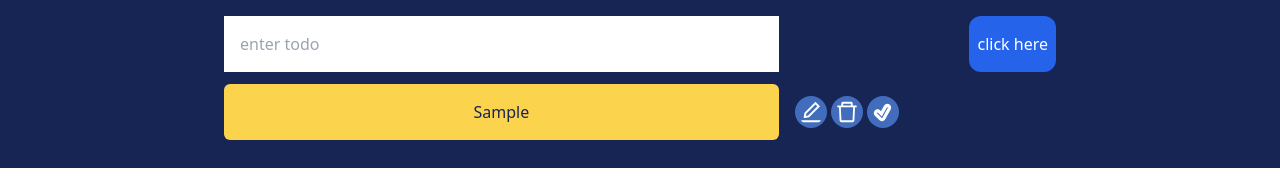
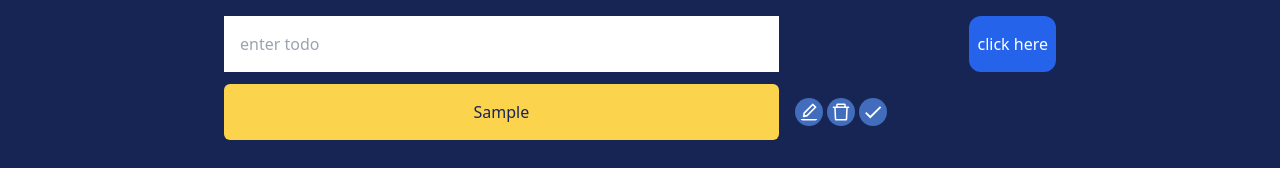
Before and after one commit to Hemanthnb/TypeScript_React, a React (Create React App) app in the folder typescript-react/: page / in a window 1280 px wide. Both pictures are taken after typing "Sample" into the empty fields and a click on the button "click here". Shown: the top 186 px of the page. Built offline with nearby package versions, Linux system fonts and the light colour scheme.

Commit message:
Removed icons SVG -- used react-icon library rom icons

```diff
--- a/typescript-react/package.json
+++ b/typescript-react/package.json
@@ -12,6 +12,7 @@
     "@types/react-dom": "^18.3.0",
     "react": "^18.3.1",
     "react-dom": "^18.3.1",
+    "react-icons": "^5.2.1",
     "react-scripts": "5.0.1",
     "typescript": "^4.9.5",
     "uuid": "^9.0.1",
--- a/typescript-react/src/App.tsx
+++ b/typescript-react/src/App.tsx
@@ -9,12 +9,14 @@ import EditModule from "./Components/EditTodo/EditTodoList";
 import {
   todoItem,
   todoItemConfig,
-} from "./Components/shared/interfaces/interfaces";
+} from "./shared/interfaces/interfaces";
 
 export interface todoObj extends todoItem, todoItemConfig {}
 
 function App(): JSX.Element {
+  //done
   const [todoList, setTodoList] = useState<todoObj[]>([]);
+
   const [todo, setTodo] = useState<string>("");
   const [editModuleVisible, setEditModuleVisible] = useState<boolean>(false);
   const [editModuleTodo, setEditModuleTodo] = useState<string | null>(null);
--- a/typescript-react/src/Components/ReactIcons/DeleteIcon.tsx
+++ b/typescript-react/src/Components/ReactIcons/DeleteIcon.tsx
@@ -1,26 +1,29 @@
 import React from "react";
 import './ReactIcons.css'
-import { todoItem } from "../shared/interfaces/interfaces";
-
+import { todoItem } from '../../shared/interfaces/interfaces';
+import {AiOutlineDelete} from  'react-icons/ai'
 interface todoLists{
   todoItem:todoItem,
   deleteTodo:(todoId:string)=>void
 }
 
 const DeleteIcon:React.FC<todoLists>=({todoItem,deleteTodo}):JSX.Element=>{
-  return (
-        <svg
-          stroke="currentColor"
-          fill="currentColor"
-          viewBox="0 0 1024 1024"
-          height="2em"
-          width="2em"
-          xmlns="http://www.w3.org/2000/svg"
-          className="icon"
-          onClick={()=>deleteTodo(todoItem.id)}
-        >
-          <path d="M360 184h-8c4.4 0 8-3.6 8-8v8h304v-8c0 4.4 3.6 8 8 8h-8v72h72v-80c0-35.3-28.7-64-64-64H352c-35.3 0-64 28.7-64 64v80h72v-72zm504 72H160c-17.7 0-32 14.3-32 32v32c0 4.4 3.6 8 8 8h60.4l24.7 523c1.6 34.1 29.8 61 63.9 61h454c34.2 0 62.3-26.8 63.9-61l24.7-523H888c4.4 0 8-3.6 8-8v-32c0-17.7-14.3-32-32-32zM731.3 840H292.7l-24.2-512h487l-24.2 512z"></path>
-        </svg>
-      );
+  // return (
+  //       <svg
+  //         stroke="currentColor"
+  //         fill="currentColor"
+  //         viewBox="0 0 1024 1024"
+  //         height="2em"
+  //         width="2em"
+  //         xmlns="http://www.w3.org/2000/svg"
+  //         className="icon"
+  //         onClick={()=>deleteTodo(todoItem.id)}
+  //       >
+  //         <path d="M360 184h-8c4.4 0 8-3.6 8-8v8h304v-8c0 4.4 3.6 8 8 8h-8v72h72v-80c0-35.3-28.7-64-64-64H352c-35.3 0-64 28.7-64 64v80h72v-72zm504 72H160c-17.7 0-32 14.3-32 32v32c0 4.4 3.6 8 8 8h60.4l24.7 523c1.6 34.1 29.8 61 63.9 61h454c34.2 0 62.3-26.8 63.9-61l24.7-523H888c4.4 0 8-3.6 8-8v-32c0-17.7-14.3-32-32-32zM731.3 840H292.7l-24.2-512h487l-24.2 512z"></path>
+  //       </svg>
+  //     );
+    return(
+      <AiOutlineDelete onClick={()=>deleteTodo(todoItem.id)} className="icon" />
+    )
 }
 export default DeleteIcon
--- a/typescript-react/src/Components/ReactIcons/DoneIcon.tsx
+++ b/typescript-react/src/Components/ReactIcons/DoneIcon.tsx
@@ -1,6 +1,6 @@
 import React from "react";
-import { todoItem, todoItemConfig} from "../shared/interfaces/interfaces";
-
+import { todoItem, todoItemConfig} from "../../shared/interfaces/interfaces";
+import {MdDone} from 'react-icons/md'
 export interface todoObj extends todoItem, todoItemConfig{}
 
 interface todoLists{
@@ -11,21 +11,22 @@ const DoneIcon: React.FC<todoLists> = ({todoObj,doneTodo}): JSX.Element => {
 
 
   return (
-    <svg
-      stroke="currentColor"
-      fill="currentColor"
-      version="1.2"
-      baseProfile="tiny"
-      viewBox="0 0 24 24"
-      height="2em"
-      width="2em"
-      xmlns="http://www.w3.org/2000/svg"
-      className={` icon ${todoObj.displayDone? "block":"hidden"}`}
-      onClick={()=>doneTodo(todoObj.id)}
+    // <svg
+    //   stroke="currentColor"
+    //   fill="currentColor"
+    //   version="1.2"
+    //   baseProfile="tiny"
+    //   viewBox="0 0 24 24"
+    //   height="2em"
+    //   width="2em"
+    //   xmlns="http://www.w3.org/2000/svg"
+    //   className={` icon ${todoObj.displayDone? "block":"hidden"}`}
+    //   onClick={()=>doneTodo(todoObj.id)}
 
-    >
-      <path d="M11 20c-.801 0-1.555-.312-2.121-.879l-4-4c-.567-.566-.879-1.32-.879-2.121s.312-1.555.879-2.122c1.133-1.133 3.109-1.133 4.242 0l1.188 1.188 3.069-5.523c.526-.952 1.533-1.544 2.624-1.544.507 0 1.012.131 1.456.378.7.39 1.206 1.028 1.427 1.798.221.771.127 1.581-.263 2.282l-5 9c-.454.818-1.279 1.384-2.206 1.514-.139.019-.277.029-.416.029zm-4-8c-.268 0-.518.104-.707.293s-.293.439-.293.707.104.518.293.707l4 4c.223.221.523.33.844.283.312-.043.586-.232.737-.504l5-9c.13-.233.161-.503.088-.76-.073-.257-.243-.47-.478-.6-.473-.264-1.101-.078-1.357.388l-4.357 7.841-3.062-3.062c-.19-.189-.44-.293-.708-.293z"></path>
-    </svg>
+    // >
+    //   <path d="M11 20c-.801 0-1.555-.312-2.121-.879l-4-4c-.567-.566-.879-1.32-.879-2.121s.312-1.555.879-2.122c1.133-1.133 3.109-1.133 4.242 0l1.188 1.188 3.069-5.523c.526-.952 1.533-1.544 2.624-1.544.507 0 1.012.131 1.456.378.7.39 1.206 1.028 1.427 1.798.221.771.127 1.581-.263 2.282l-5 9c-.454.818-1.279 1.384-2.206 1.514-.139.019-.277.029-.416.029zm-4-8c-.268 0-.518.104-.707.293s-.293.439-.293.707.104.518.293.707l4 4c.223.221.523.33.844.283.312-.043.586-.232.737-.504l5-9c.13-.233.161-.503.088-.76-.073-.257-.243-.47-.478-.6-.473-.264-1.101-.078-1.357.388l-4.357 7.841-3.062-3.062c-.19-.189-.44-.293-.708-.293z"></path>
+    // </svg>
+    <MdDone onClick={()=>doneTodo(todoObj.id)} className={` icon ${todoObj.displayDone? "block":"hidden"}`}/>
   );
 };
 
--- a/typescript-react/src/Components/ReactIcons/EditIcon.tsx
+++ b/typescript-react/src/Components/ReactIcons/EditIcon.tsx
@@ -1,28 +1,32 @@
 import React from "react";
-import { todoItem, todoItemConfig } from "../shared/interfaces/interfaces";
+import { todoItem, todoItemConfig } from "../../shared/interfaces/interfaces";
+import { AiOutlineEdit } from "react-icons/ai";
+export interface todoObj extends todoItem, todoItemConfig {}
 
-export interface todoObj extends todoItem, todoItemConfig{}
-
-interface todoLists{
-  todoObj:todoObj,
-  editTodo:(id:string)=>void,
+interface todoLists {
+  todoObj: todoObj;
+  editTodo: (id: string) => void;
 }
 
-const EditIcon: React.FC<todoLists> = ({todoObj, editTodo}): JSX.Element => {
+const EditIcon: React.FC<todoLists> = ({ todoObj, editTodo }): JSX.Element => {
+  return (
+    // <svg
+    //   stroke="currentColor"
+    //   fill="currentColor"
+    //   viewBox="0 0 1024 1024"
+    //   height="2em"
+    //   width="2em"
+    //   xmlns="http://www.w3.org/2000/svg"
+    //   className={`icon  ${todoObj.displayEdit? "block":"hidden"}`}
+    //   onClick={()=>editTodo(todoObj.id)}
+    // >
+    //   <path d="M257.7 752c2 0 4-.2 6-.5L431.9 722c2-.4 3.9-1.3 5.3-2.8l423.9-423.9a9.96 9.96 0 0 0 0-14.1L694.9 114.9c-1.9-1.9-4.4-2.9-7.1-2.9s-5.2 1-7.1 2.9L256.8 538.8c-1.5 1.5-2.4 3.3-2.8 5.3l-29.5 168.2a33.5 33.5 0 0 0 9.4 29.8c6.6 6.4 14.9 9.9 23.8 9.9zm67.4-174.4L687.8 215l73.3 73.3-362.7 362.6-88.9 15.7 15.6-89zM880 836H144c-17.7 0-32 14.3-32 32v36c0 4.4 3.6 8 8 8h784c4.4 0 8-3.6 8-8v-36c0-17.7-14.3-32-32-32z"></path>
+    // </svg>
 
-  return (
-    <svg
-      stroke="currentColor"
-      fill="currentColor"
-      viewBox="0 0 1024 1024"
-      height="2em"
-      width="2em"
-      xmlns="http://www.w3.org/2000/svg"
-      className={`icon  ${todoObj.displayEdit? "block":"hidden"}`}
-      onClick={()=>editTodo(todoObj.id)}
-    >
-      <path d="M257.7 752c2 0 4-.2 6-.5L431.9 722c2-.4 3.9-1.3 5.3-2.8l423.9-423.9a9.96 9.96 0 0 0 0-14.1L694.9 114.9c-1.9-1.9-4.4-2.9-7.1-2.9s-5.2 1-7.1 2.9L256.8 538.8c-1.5 1.5-2.4 3.3-2.8 5.3l-29.5 168.2a33.5 33.5 0 0 0 9.4 29.8c6.6 6.4 14.9 9.9 23.8 9.9zm67.4-174.4L687.8 215l73.3 73.3-362.7 362.6-88.9 15.7 15.6-89zM880 836H144c-17.7 0-32 14.3-32 32v36c0 4.4 3.6 8 8 8h784c4.4 0 8-3.6 8-8v-36c0-17.7-14.3-32-32-32z"></path>
-    </svg>
+    <AiOutlineEdit
+      onClick={() => editTodo(todoObj.id)}
+      className={`icon  ${todoObj.displayEdit ? "block" : "hidden"}`}
+    />
   );
 };
 
--- a/typescript-react/src/Components/ReactIcons/reactIcons.css
+++ b/typescript-react/src/Components/ReactIcons/reactIcons.css
@@ -1,11 +1,12 @@
 .icon{
     border:none;
     border-radius: 100%;
-    /* rounded-3xl bg-blue-500 hover:bg-blue-300 cursor-pointer */
     background-color: #426dbc;
     cursor: pointer;
     color: white;
     margin-right: 4px;
+    width: 28px;
+    height: 28px;
     padding: 3px;
 }
 .icon:hover{
--- a/typescript-react/src/Components/Todos.tsx
+++ b/typescript-react/src/Components/Todos.tsx
@@ -2,7 +2,7 @@ import React, { useEffect, useState } from "react";
 import DeleteIcon from "./ReactIcons/DeleteIcon";
 import EditIcon from "./ReactIcons/EditIcon";
 import DoneIcon from "./ReactIcons/DoneIcon";
-import { todoItem, todoItemConfig } from "./shared/interfaces/interfaces";
+import { todoItem, todoItemConfig } from "../shared/interfaces/interfaces";
 export interface todoObj extends todoItem, todoItemConfig {}
 
 interface todoLists {
```
Also changed, not shown: typescript-react/src/shared/interfaces/interfaces.ts (renamed from typescript-react/src/Components/shared/interfaces/interfaces.ts), 1 other file (tests, documents, lock files or other folders).
